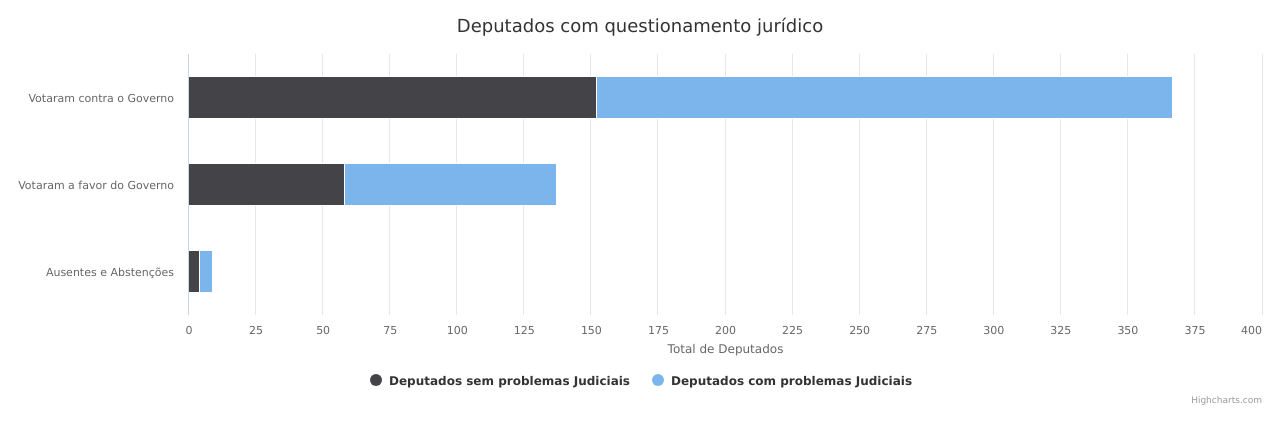
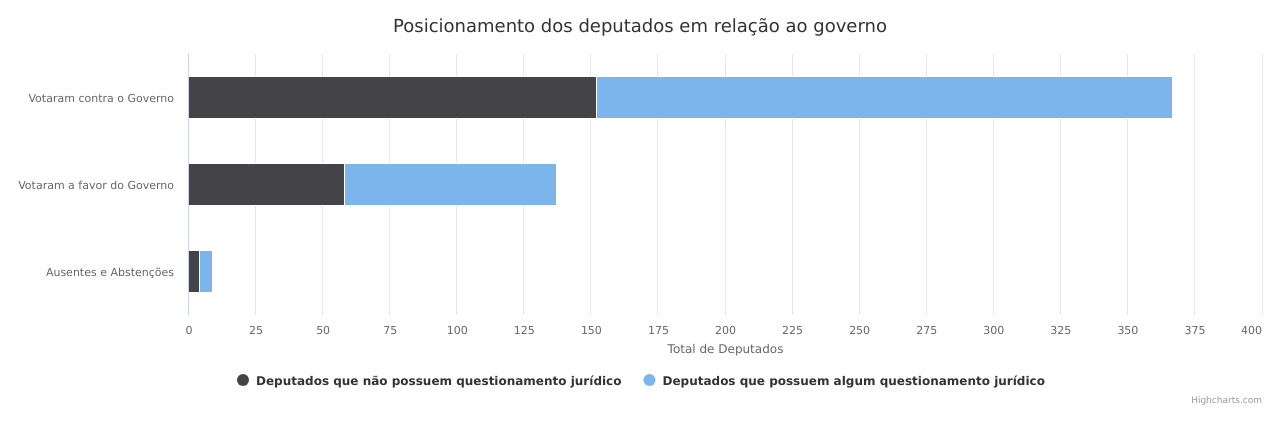
Before and after one commit to ajamancio/datavis, a plain HTML site: page problemasJudiciais.html in a window 1280 px wide. Drawn offline with nearby package versions, Linux system fonts and the light colour scheme.

Commit message:
Update problemasJudiciais.html
Ajustes título

```diff
--- a/problemasJudiciais.html
+++ b/problemasJudiciais.html
@@ -14,7 +14,7 @@
             type: 'bar'
         },
         title: {
-            text: 'Deputados com questionamento jurídico'
+            text: 'Posicionamento dos deputados em relação ao governo'
         },
         xAxis: {
             categories: ['Votaram contra o Governo', 'Votaram a favor do Governo', 'Ausentes e Abstenções']
@@ -40,10 +40,10 @@
             }
         },
         series: [{
-            name: 'Deputados com problemas Judiciais',
+            name: 'Deputados que possuem algum questionamento jurídico',
             data: [215,79,5]
         }, {
-            name: 'Deputados sem problemas Judiciais',
+            name: 'Deputados que não possuem questionamento jurídico',
             data: [152,58,4]
         }]
     });
```
